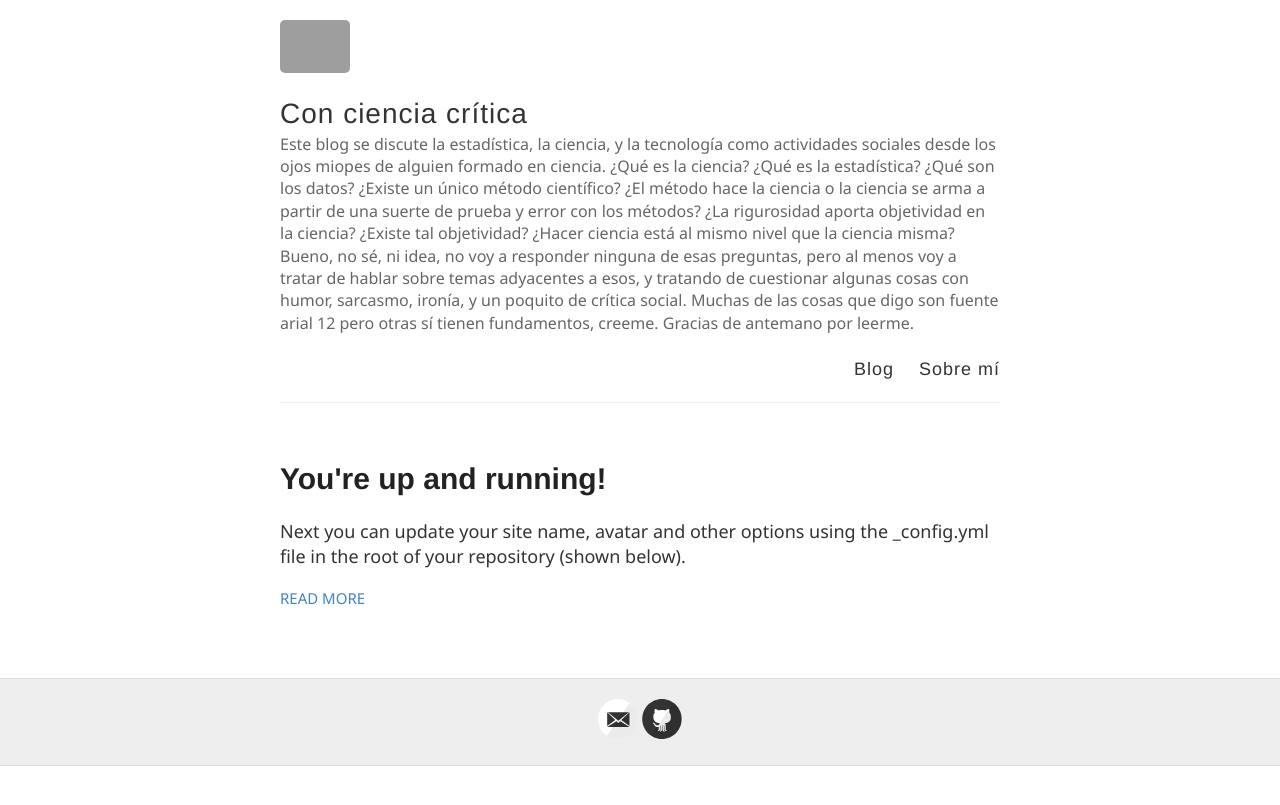
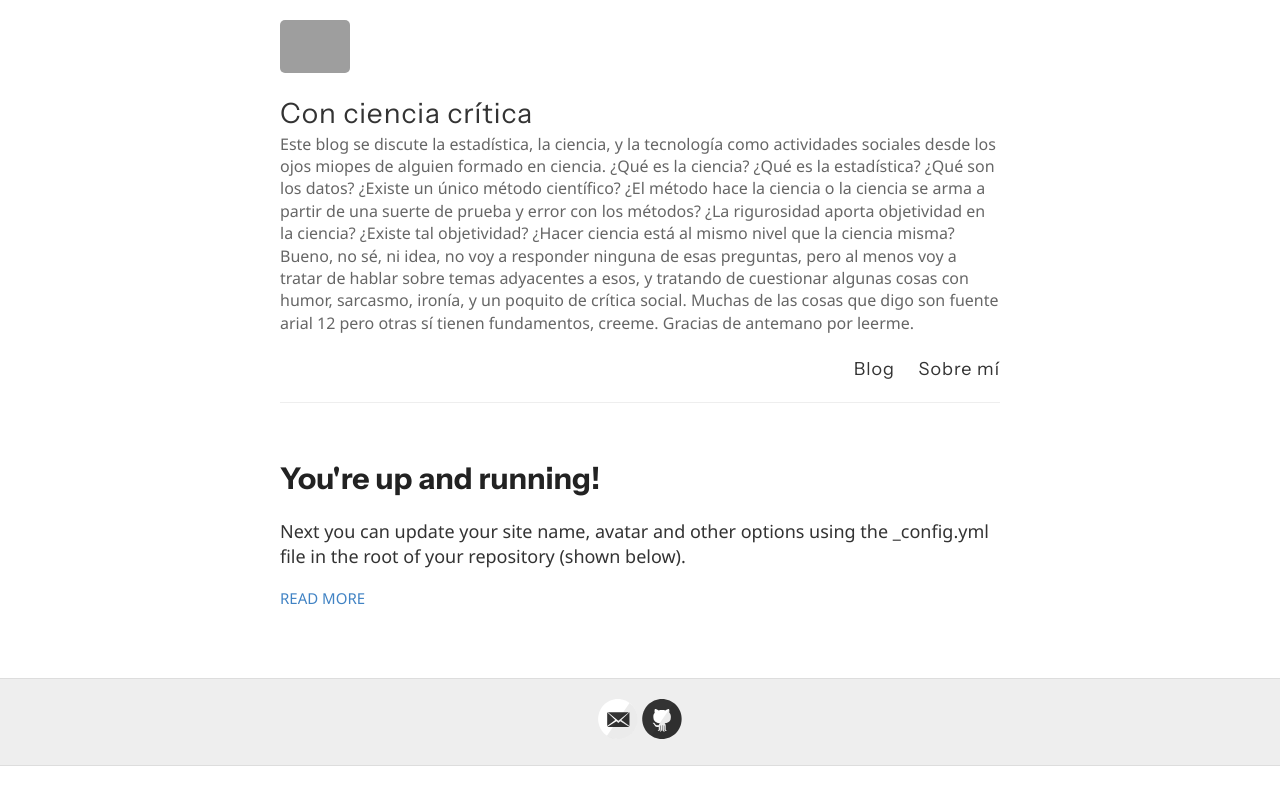
Before and after one commit to con-ciencia-critica/con-ciencia-critica.github.io, a Jekyll site: the page built from index.html, in a window 1280 px wide. Shown: the top 805 px of the page. Built offline with Jekyll 4.4.1, drawn with Linux system fonts in a browser that asks for light colours; grey boxes are pictures that could not be loaded.

Commit message:
Cambios.

```diff
--- a/_sass/_variables.scss
+++ b/_sass/_variables.scss
@@ -16,9 +16,10 @@ $white: #fff;
 
 // Font stacks
 @import url('https://fonts.googleapis.com/css2?family=Noto+Sans:ital,wght@0,100..900;1,100..900&display=swap');
+@import url('https://fonts.googleapis.com/css2?family=Instrument+Sans:ital,wght@0,400..700;1,400..700&display=swap');
 
 $helvetica: "Noto Sans", sans-serif;
-$helveticaNeue: "Helvetica Neue", Helvetica, Arial, sans-serif;
+$helveticaNeue: "Instrument Sans", sans-serif;
 $georgia: Georgia, serif;
 
 // Mobile breakpoints
```
